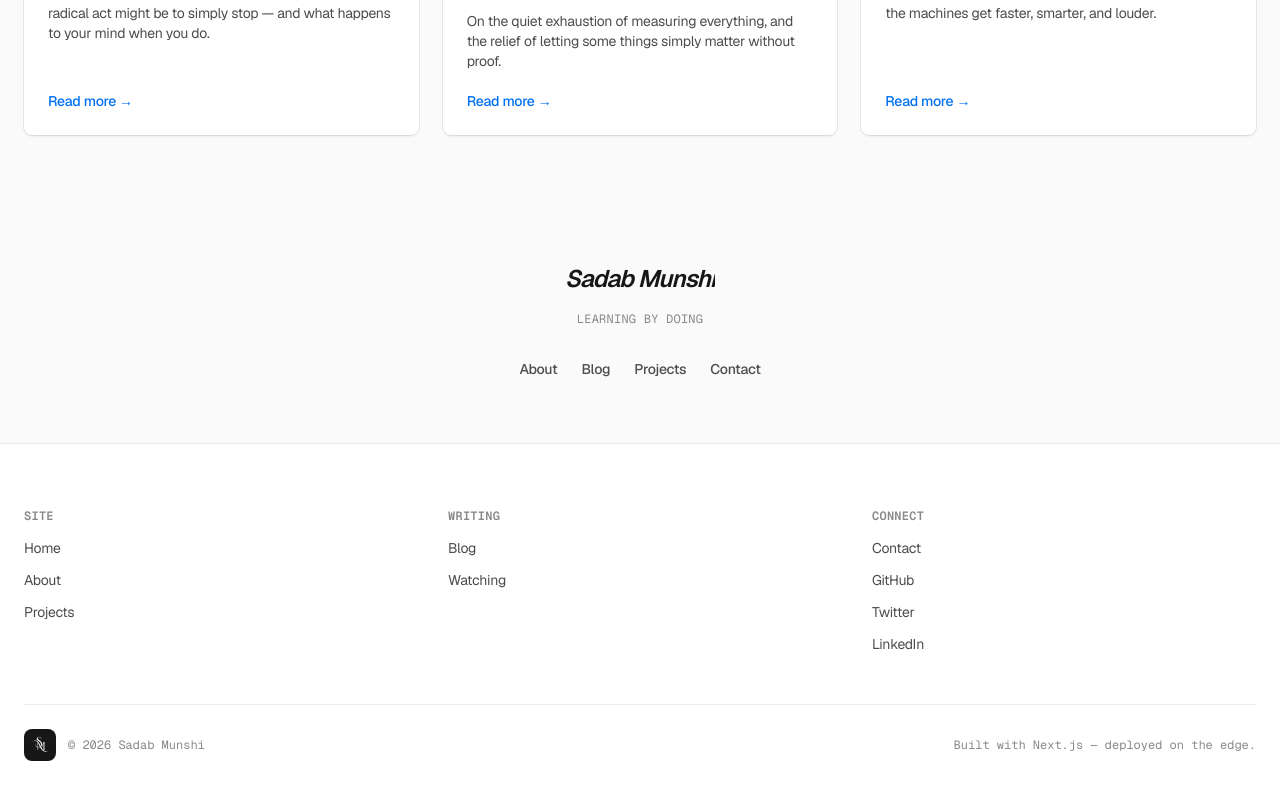
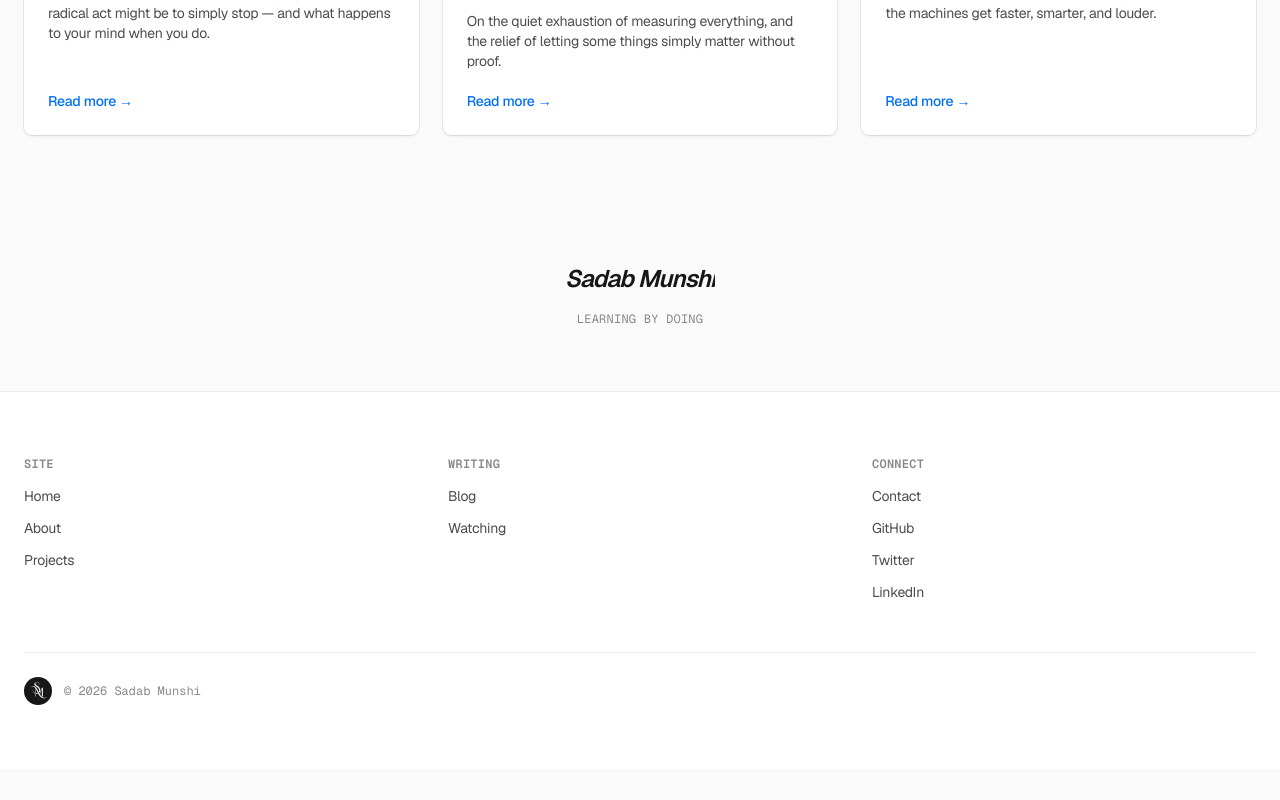
Before and after one commit to fortestbysadab/NextSadabsite, a Next.js app: page / in a window 1280 px wide. Shown: the part 976-1776 px from the top of the page. After the commit the page ends 1745 px from the top, so only its background shows below. Built offline with nearby package versions, Linux system fonts and the light colour scheme.

Commit message:
Enlarge header logo ~25% (reduce padding); footer logo as small circle; remove footer 'Built with' line and home duplicate quick-links

```diff
--- a/src/app/page.tsx
+++ b/src/app/page.tsx
@@ -107,17 +107,6 @@ export default function HomePage() {
         <div className="flex flex-col items-center gap-md text-center">
           <p className="signature-shine text-display-md italic">Sadab Munshi</p>
           <p className="eyebrow">Learning by doing</p>
-          <nav className="mt-md flex flex-wrap justify-center gap-lg">
-            {["About", "Blog", "Projects", "Contact"].map((label) => (
-              <Link
-                key={label}
-                href={`/${label.toLowerCase()}`}
-                className="text-body-sm font-medium text-body transition-colors hover:text-link"
-              >
-                {label}
-              </Link>
-            ))}
-          </nav>
         </div>
       </section>
     </>
--- a/src/components/Footer.tsx
+++ b/src/components/Footer.tsx
@@ -34,14 +34,11 @@ export default function Footer() {
 
         <div className="mt-3xl flex flex-col items-start justify-between gap-md border-t border-hairline pt-lg sm:flex-row sm:items-center">
           <div className="flex items-center gap-sm">
-            <Logo />
+            <Logo shape="circle" />
             <p className="font-mono text-caption text-mute">
               © {year} {site.name}
             </p>
           </div>
-          <p className="font-mono text-caption text-mute">
-            Built with Next.js — deployed on the edge.
-          </p>
         </div>
       </div>
     </footer>
--- a/src/components/Logo.tsx
+++ b/src/components/Logo.tsx
@@ -2,10 +2,25 @@ import Image from "next/image";
 import Link from "next/link";
 
 /**
- * Logo — the "S.M." monogram SVG rendered inside the brand's dark rounded badge.
+ * Logo — the "S.M." monogram SVG rendered inside the brand's dark badge.
  * Icon only (no wordmark).
+ *
+ * @param shape  "square" (header, rounded-md) or "circle" (footer, rounded-full)
+ * @param boxClassName  override the badge box size (defaults differ per shape)
  */
-export default function Logo({ className = "" }: { className?: string }) {
+export default function Logo({
+  className = "",
+  shape = "square",
+  boxClassName,
+}: {
+  className?: string;
+  shape?: "square" | "circle";
+  boxClassName?: string;
+}) {
+  // Header badge is 32px; footer circle is smaller (28px).
+  const defaultBox =
+    shape === "circle" ? "h-7 w-7 rounded-full" : "h-8 w-8 rounded-md";
+
   return (
     <Link
       href="/"
@@ -14,13 +29,15 @@ export default function Logo({ className = "" }: { className?: string }) {
     >
       <span
         aria-hidden
-        className="grid h-8 w-8 place-items-center rounded-md bg-primary p-1.5"
+        className={`grid place-items-center bg-primary p-[3px] ${
+          boxClassName ?? defaultBox
+        }`}
       >
         <Image
           src="/assets/images/s-m.monogram.svg"
           alt=""
-          width={20}
-          height={20}
+          width={26}
+          height={26}
           className="h-full w-full object-contain"
           priority
         />
```
